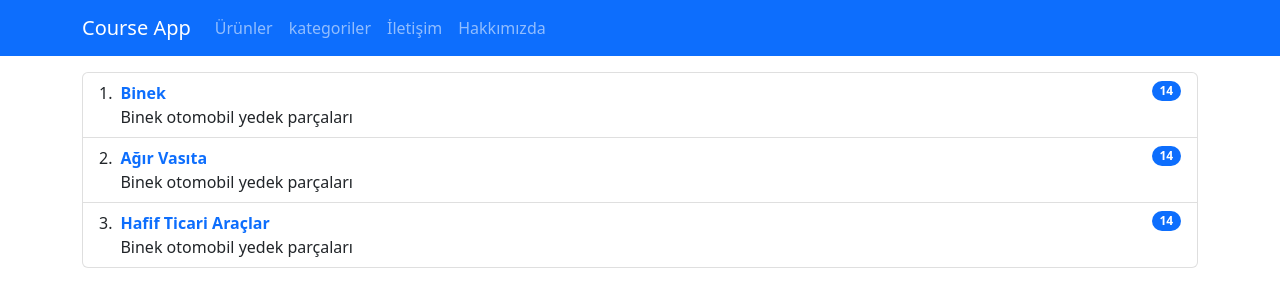
After one commit to burakOzden1/Show-Yourself, a Django app: template products/templates/products/categories.html in a window 1280 px wide. The commit adds this page. Shown: the top 307 px of the page. Run offline with Django 5.2, Linux system fonts and the light colour scheme; the template is opened without the code that fills it, so the values that code supplies are empty; some libraries are stand-ins or nearby versions.

Commit message:
urunler ve kategoriler sayfalarinin html yapilari duzenlendi. views.py ve urls.py dosyalarindan da ayarlari yapildi.

```diff
--- a/pages/views.py
+++ b/pages/views.py
@@ -2,7 +2,7 @@ from django.shortcuts import render
 from django.http import HttpResponse
 
 def home_view(request):
-    return render(request, 'pages/index.html')
+    return render(request, 'layout.html')
 
 
 def contact_view(request):
--- /dev/null
+++ b/products/templates/products/categories.html
@@ -0,0 +1,44 @@
+{% extends "layout.html" %}
+{% block content %}
+
+
+<ol class="list-group list-group-numbered">
+    <li class="list-group-item d-flex justify-content-between align-items-start">
+      <div class="ms-2 me-auto">
+        <div class="fw-bold">
+            <a href="" style="text-decoration:none;">Binek</a>
+        </div>
+        Binek otomobil yedek parçaları
+      </div>
+      <span class="badge bg-primary rounded-pill">14</span>
+    </li>
+    <li class="list-group-item d-flex justify-content-between align-items-start">
+      <div class="ms-2 me-auto">
+        <div class="fw-bold">
+            <a href="" style="text-decoration:none;">Ağır Vasıta</a>
+        </div>
+        Binek otomobil yedek parçaları
+      </div>
+      <span class="badge bg-primary rounded-pill">14</span>
+    </li>
+    <li class="list-group-item d-flex justify-content-between align-items-start">
+      <div class="ms-2 me-auto">
+        <div class="fw-bold">
+            <a href="" style="text-decoration:none;">Hafif Ticari Araçlar</a>
+        </div>
+        Binek otomobil yedek parçaları
+      </div>
+      <span class="badge bg-primary rounded-pill">14</span>
+    </li>
+  </ol>
+
+
+{% comment %}
+    <div class="list-group">
+        <a href="" class="list-group-item list-grup-item-action"></a>
+        <a href="" class="list-group-item list-grup-item-action"></a>
+        <a href="" class="list-group-item list-grup-item-action">Otobüs</a>
+        <a href="" class="list-group-item list-grup-item-action">Traktör</a>
+        <a href="" class="list-group-item list-grup-item-action">Treyler</a>
+    </div> {% endcomment %}
+{% endblock content %}
--- a/products/urls.py
+++ b/products/urls.py
@@ -2,8 +2,8 @@ from django.urls import path
 from . import views
 
 urlpatterns = [
-    path('', views.index),
-    path('list', views.index),
+    path('', views.categories_view),
+    path('list', views.urunler_view),
     path('<urun_adi>', views.details),
     path('kategori/<int:category_id>', views.getProductsByCategoryId),
     path('kategori/<str:category_name>', views.getProductsByCategory, name='products_by_category'),
--- a/templates/layout.html
+++ b/templates/layout.html
@@ -4,7 +4,8 @@
     <meta charset="UTF-8">
     <meta name="viewport" content="width=device-width, initial-scale=1.0">
     <link rel="stylesheet" href="https://cdnjs.cloudflare.com/ajax/libs/bootstrap/5.2.2/css/bootstrap.min.css"/>
-    <title>Document</title>
+    {% block css_files %}{% endblock css_files %}
+    <title>{% block title %}{% endblock title %}</title>
 </head>
 <body>
     <nav class="navbar navbar-expand-lg bg-primary navbar-dark">
@@ -12,16 +13,16 @@
             <a href="/" class="navbar-brand">Course App</a>
             <ul class="navbar-nav me-auto">
                 <li class="nav-item">
-                    <a href="" class="nav-link">Ürünler</a>
+                    <a href="/urunler/list" class="nav-link">Ürünler</a>
                 </li>
                 <li class="nav-item">
-                    <a href="" class="nav-link">kategoriler</a>
+                    <a href="/urunler" class="nav-link">kategoriler</a>
                 </li>
                 <li class="nav-item">
-                    <a href="" class="nav-link">İletişim</a>
+                    <a href="/" class="nav-link">İletişim</a>
                 </li>
                 <li class="nav-item">
-                    <a href="" class="nav-link">Hakkımızda</a>
+                    <a href="/" class="nav-link">Hakkımızda</a>
                 </li>
             </ul>
         </div>
@@ -29,17 +30,10 @@
     <div class="container mt-3">
         <div class="row">
             <div class="col3">
-                <div class="list-group">
-                    <a href="" class="list-group-item list-grup-item-action">Binek</a>
-                    <a href="" class="list-group-item list-grup-item-action">Ağır Vasıta</a>
-                    <a href="" class="list-group-item list-grup-item-action">Hafif Ticari Araçlar</a>
-                    <a href="" class="list-group-item list-grup-item-action">Otobüs</a>
-                    <a href="" class="list-group-item list-grup-item-action">Traktör</a>
-                    <a href="" class="list-group-item list-grup-item-action">Treyler</a>
-                </div>
+                {% block cards %}{% endblock cards %}
             </div>
             <div class="col9">
-
+                {% block content %}{% endblock content %}
             </div>
         </div>
     </div>
@@ -47,3 +41,5 @@
     <script src="https://cdnjs.cloudflare.com/ajax/libs/bootstrap/5.2.2/js/bootstrap.min.js"></script>
 </body>
 </html>
+
+{% block js_files %}{% endblock js_files %}
```
Also changed, not shown: products/templates/products/index.html (deleted, +0 -11 lines), products/templates/products/urunler.html (added, +53 -0 lines), products/views.py (+5 -2 lines), pages/templates/pages/index.html (deleted).
